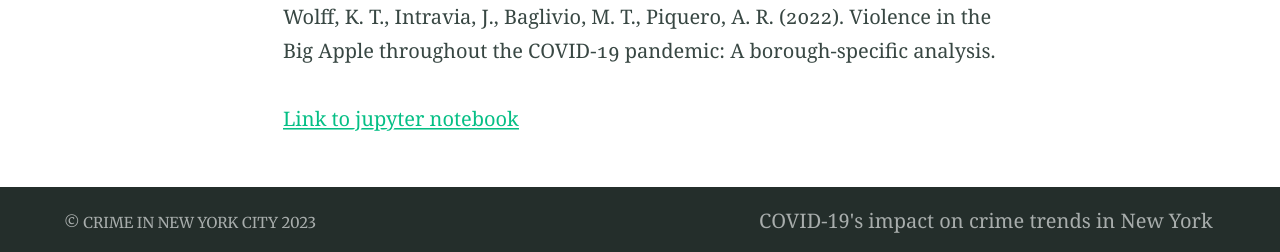
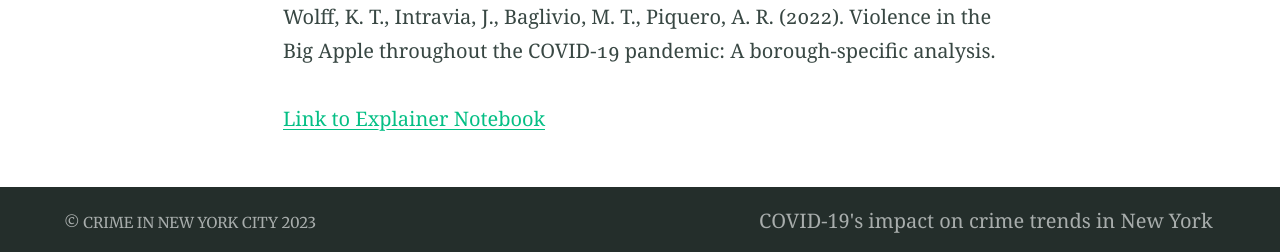
Before and after one commit to Sdataanalyse/Sdataanalyse.github.io, a Jekyll site: the page built from index.md, in a window 1280 px wide and 900 px high, scrolled down 17811 px. Shown: the part 645-897 px from the top of the window. Built offline with Jekyll 4.4.1, drawn with Linux system fonts in a browser that asks for light colours.

Commit message:
Update index.md

```diff
--- a/index.md
+++ b/index.md
@@ -145,4 +145,4 @@ Trujillo, J. (2021, May, 5). Decriminalize Sex Work: NYC Must First Defund NYPD'
 
 Wolff, K. T., Intravia, J., Baglivio, M. T., Piquero, A. R. (2022). Violence in the Big Apple throughout the COVID-19 pandemic: A borough-specific analysis.
 
-[Link to jupyter notebook](https://sdataanalyse.github.io/about/ "Link to jupyter notebook")
+[Link to Explainer Notebook](https://sdataanalyse.github.io/about/ "Link to Explainer Notebook")
```
